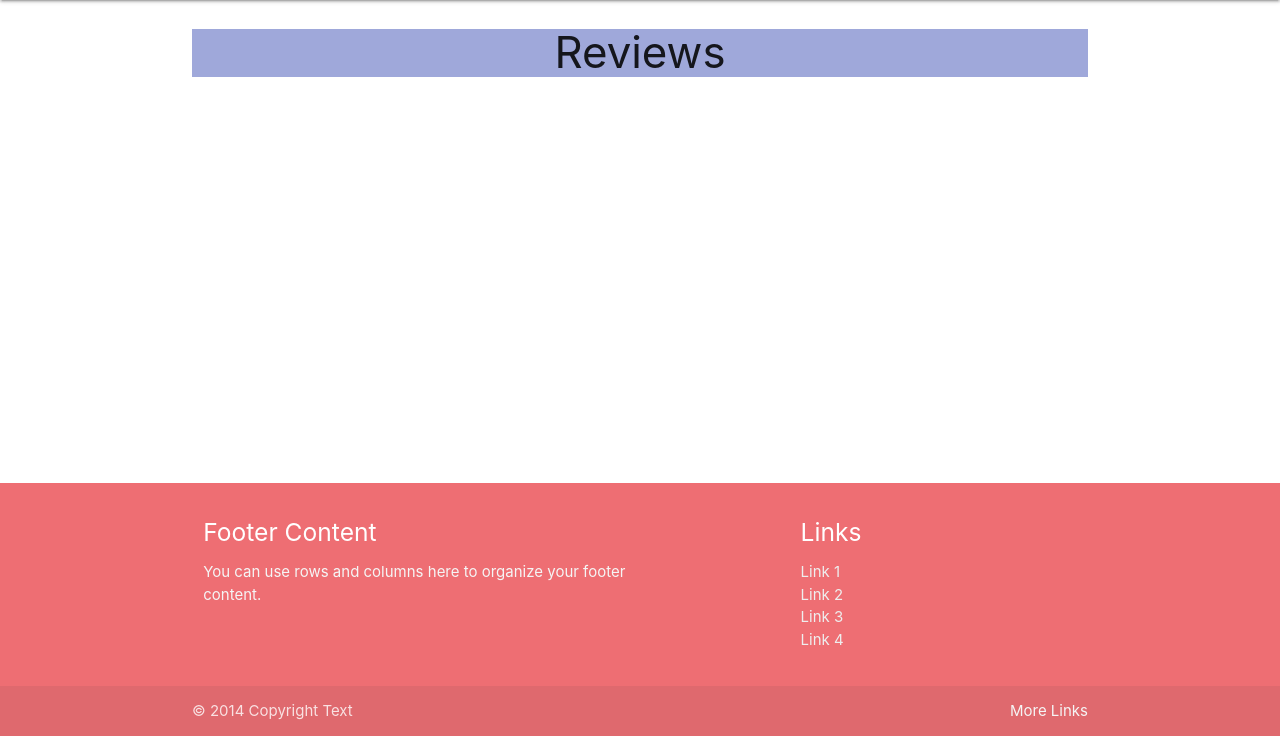
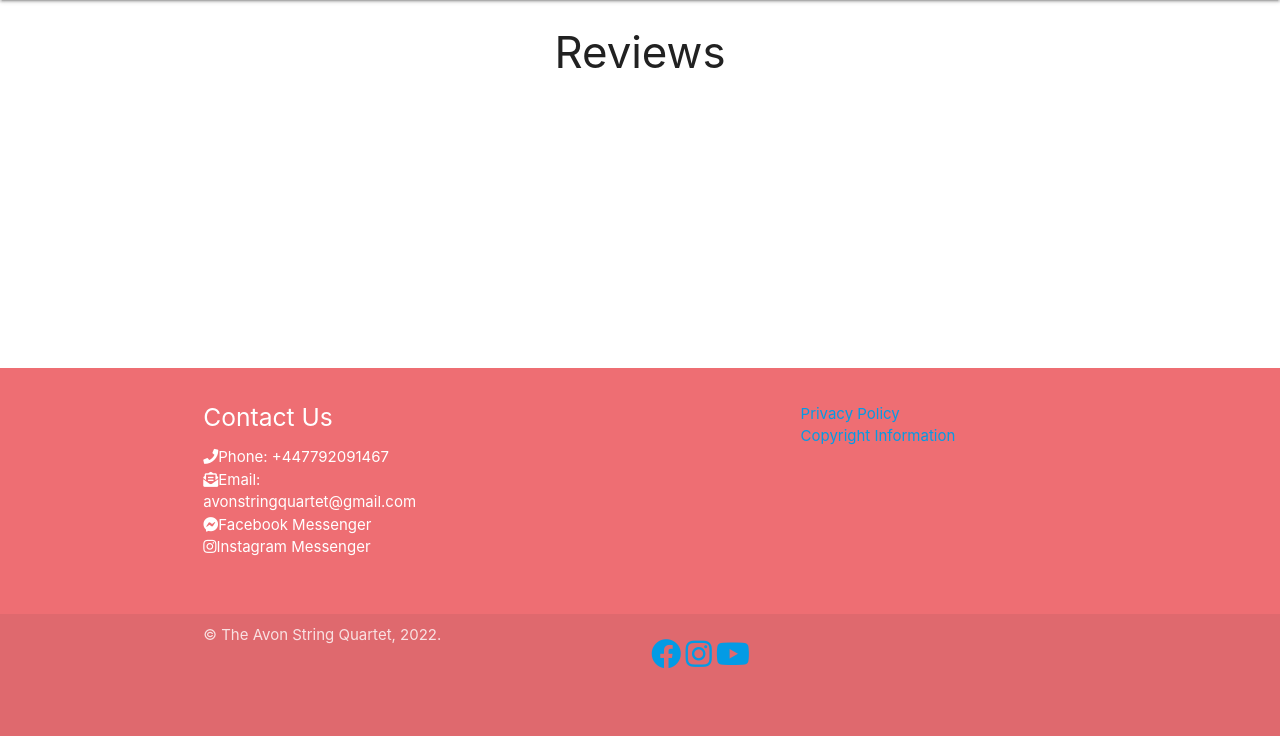
Before and after one commit to samcat437/Milestone-3, a Flask app: page / in a window 1280 px wide. Shown: the part 64-800 px from the top of the page. Run offline with Flask 2, Linux system fonts and the light colour scheme.

Commit message:
minor footer additions and improvements

```diff
--- a/avonstringquartetreviews/static/css/style.css
+++ b/avonstringquartetreviews/static/css/style.css
@@ -7,3 +7,7 @@ body {
   main {
     flex: 1 0 auto;
   }
+
+  .social-media li {
+    display: inline-block;
+  }
--- a/avonstringquartetreviews/templates/base.html
+++ b/avonstringquartetreviews/templates/base.html
@@ -20,7 +20,7 @@
     <nav class="indigo lighten-3">
       <div class="nav-wrapper">
         <a href="{{ url_for('home') }}" class="brand-logo">Avon String Quartet Reviews</a>
-                <a href="#" data-target="mobile-demo" class="sidenav-trigger"><i class="fas-fa-bars"></i></a>
+        <a href="#" data-target="mobile-demo" class="sidenav-trigger"><i class="fas fa-bars"></i></a>
         <ul class="right hide-on-med-and-down">
           <li><a href="{{ url_for('home') }}">Home</a></li>
           <li><a href="">Log In</a></li>
@@ -47,28 +47,56 @@
     <div class="container">
       <div class="row">
         <div class="col l6 s12">
-              <h5 class="white-text">Footer Content</h5>
-              <p class="grey-text text-lighten-4">You can use rows and columns here to organize your footer content.</p>
+          <div class="row">
+            <div class="col l6 s12">
+              <h5 class="white-text">Contact Us</h5>
+              <ul class="list-unstyled">
+                <li><i class="fas fa-phone"></i>Phone: +447792091467</li>
+                <li><i class="fas fa-envelope-open-text"></i>Email:
+                  avonstringquartet@gmail.com</li>
+                <li><i class="fab fa-facebook-messenger"></i>Facebook Messenger</li>
+                <li><i class="fab fa-instagram"></i>Instagram Messenger</li>
+              </ul>
+            </div>
+          </div>
         </div>
         <div class="col l4 offset-l2 s12">
-              <h5 class="white-text">Links</h5>
-              <ul>
-                <li><a class="grey-text text-lighten-3" href="#!">Link 1</a></li>
-                <li><a class="grey-text text-lighten-3" href="#!">Link 2</a></li>
-                <li><a class="grey-text text-lighten-3" href="#!">Link 3</a></li>
-                <li><a class="grey-text text-lighten-3" href="#!">Link 4</a></li>
+          <ul class="list-unstyled">
+            <li>
+              <a href="#" class="nav-link text-muted">Privacy Policy</a>
+            </li>
+            <li>
+              <a href="#" class="nav-link text-muted">Copyright Information</a>
+            </li>
           </ul>
         </div>
       </div>
     </div>
     <div class="footer-copyright">
       <div class="container">
-          © 2014 Copyright Text
-          <a class="grey-text text-lighten-4 right" href="#!">More Links</a>
+        <div class="row">
+          <div class="col s6">
+            © The Avon String Quartet, 2022.
+          </div>
+          <div class="row">
+            <div class="col s6 offset-6">
+              <ul class="social-media">
+                <li>
+                  <a href="https://www.facebook.com/"><i class="fab fa-facebook fa-2x"></i></a>
+                </li>
+                <li>
+                  <a href="https://www.instagram.com/"><i class="fab fa-instagram fa-2x"></i></a>
+                </li>
+                <li>
+                  <a href="https://www.youtube.com/"><i class="fab fa-youtube fa-2x"></i></a>
+                </li>
+              </ul>
+            </div>
+          </div>
+        </div>
       </div>
     </div>
   </footer>
-
 
   <script src="https://cdnjs.cloudflare.com/ajax/libs/materialize/1.0.0/js/materialize.min.js"></script>
   <script src="{{ url_for('static', filename='js/script.js') }}"></script>
--- a/avonstringquartetreviews/templates/reviews.html
+++ b/avonstringquartetreviews/templates/reviews.html
@@ -1,6 +1,6 @@
 {% extends "base.html" %}
 {% block content %}
 
-<h3 class="indigo lighten-3 center-align">Reviews</h3>
+<h3 class="center-align">Reviews</h3>
 
 {% endblock %}
```
Lines whose indentation alone changed are shown as unchanged.
